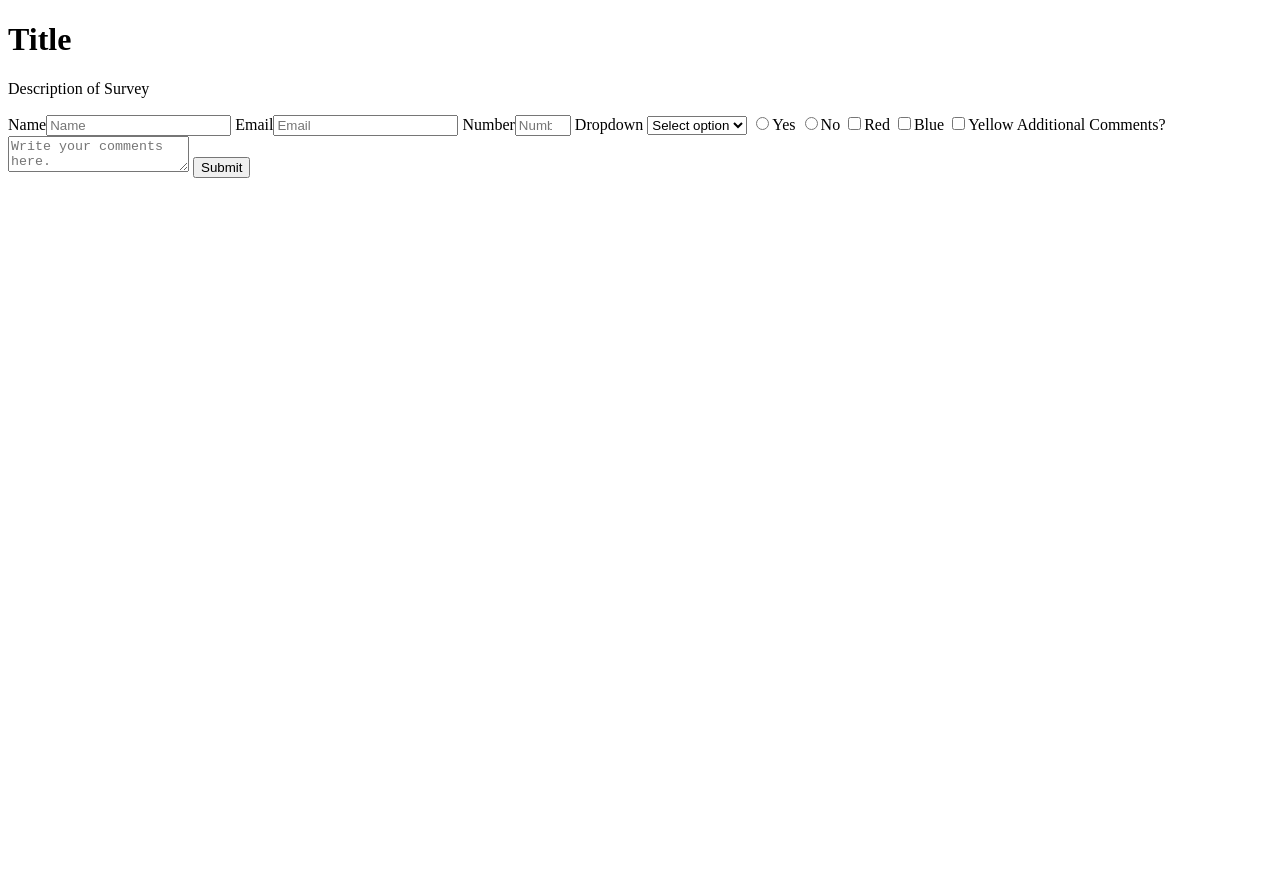
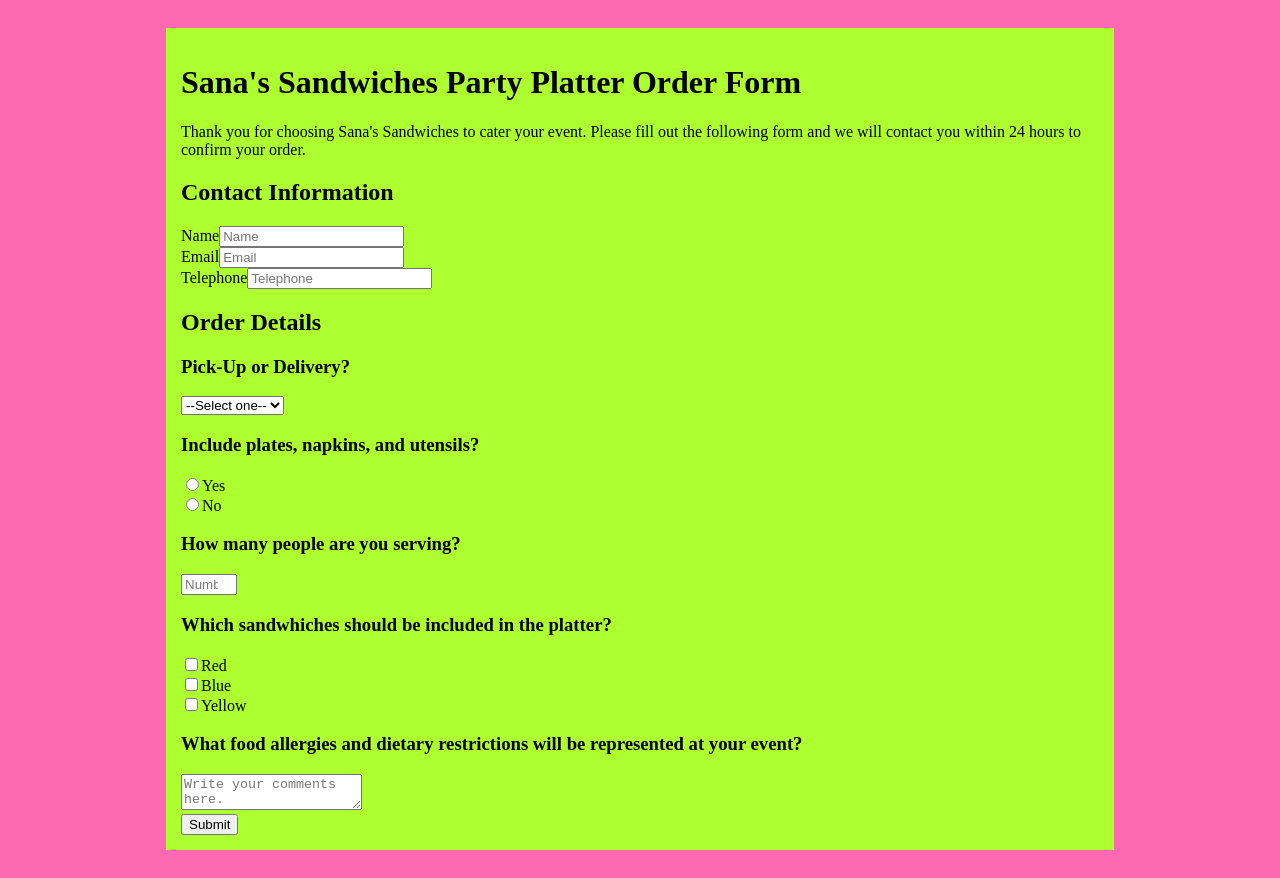
Before and after one commit to tinalr/FCC_survey-form, a plain HTML site: page index.html in a window 1280 px wide. Before the commit the page ends 800 px from the top, so only its background shows below. Drawn offline with Linux system fonts and the light colour scheme.

Commit message:
adjusted structure and theme of html, started applying CSS

```diff
--- a/index.html
+++ b/index.html
@@ -2,53 +2,64 @@
 <html>
     <head>
         <meta charset="UTF-8" lang="en">
-        <script src="https://cdn.freecodecamp.org/testable-projects-fcc/v1/bundle.js"></script>
-        <link rel="stylesheet" type="text/css" src="style.css">
+        <meta name="viewport" content="width=device-width, initial-scale=1">
+        <link rel="stylesheet" type="text/css" href="style.css">
         <title>Survey Form</title>
     </head>
 
     <body>
-        <h1 id="title">Title</h1>
-        <p id="description">Description of Survey</p>
+
         <form id="survey-form" action="">
+            <h1 id="title">Sana's Sandwiches Party Platter Order Form</h1>
+            <p id="description">Thank you for choosing Sana's Sandwiches to cater your event. Please fill out the following form and we will contact you within 24 hours to confirm your order.</p>
 
+            <h2>Contact Information</h2>
             <!--Fields-->
             <label id="name-label" for="name">Name<input type="text" placeholder="Name" name="name" id="name" required></label>
+            <br>
             <label id="email-label" for="email">Email<input type="email" placeholder="Email" name="email" id="email" required></label>
-            <label id="number-label" for="number">Number<input type="number" placeholder="Number" name="number" id="number" min="1" max="10" required></label>
+            <br>
+            <label id="tel-label" for="tel">Telephone<input type="tel" placeholder="Telephone" name="tel" id="tel" required></label>
+            <br>
 
+            <h2>Order Details</h2>
             <!--Dropdown-->
-            <label id="dropdown-label" for="dropdown">Dropdown
-                <select type="dropdown" placeholder="Email" name="dropdown" id="dropdown" required>
-                    <option disabled selected value>Select option</option>
-                    <option value="1">Option 1</option>
-                    <option value="2">Option 2</option>
+            <label id="dropdown-label" for="dropdown"><h3>Pick-Up or Delivery?</h3>
+                <select type="dropdown" name="dropdown" id="dropdown" required>
+                    <option disabled selected value>--Select one--</option>
+                    <option value="1">Pick-Up</option>
+                    <option value="2">Delivery</option>
                 </select>
             </label>
+            <br>
 
             <!--Radio Buttons-->
+            <h3>Include plates, napkins, and utensils?</h3>
             <label id="radio-label-yes" for="radio-yes">
                 <input id="radio-yes" type="radio" name="radio" value="yes">Yes
-            </label>
+            </label><br>
             <label id="radio-label-no" for="radio-no">
                 <input id="radio-no" type="radio" name="radio" value="no">No
-            </label>
+            </label><br>
+
+            <label id="number-label" for="number"><h3>How many people are you serving?</h3><input type="number" placeholder="Number" name="number" id="number" min="1" max="10" required></label><br>
 
             <!--Checkboxes-->
+            <h3>Which sandwhiches should be included in the platter?</h3>
             <label id="checkbox-label-red" for="checkbox-red">
                 <input id="checkbox-red" type="checkbox" name="checkbox" value="red">Red
-            </label>
+            </label><br>
             <label id="checkbox-label-blue" for="checkbox-blue">
                 <input id="checkbox-blue" type="checkbox" name="checkbox" value="blue">Blue
-            </label>
+            </label><br>
             <label id="checkbox-label-yellow" for="checkbox-yellow">
                 <input id="checkbox-yellow" type="checkbox" name="checkbox" value="yellow">Yellow
-            </label>
+            </label><br>
 
             <!--TextArea-->
-            <label>Additional Comments?
+            <label><h3>What food allergies and dietary restrictions will be represented at your event?</h3>
                 <textarea id="textarea" name="textarea" placeholder="Write your comments here."></textarea>
-            </label>
+            </label><br>
 
             <!--Submit-->
             <button id="submit" type="submit">Submit</button>
--- a/style.css
+++ b/style.css
@@ -0,0 +1,11 @@
+#survey-form {
+    background-color: greenyellow;
+    width: 75%;
+    padding: 15px;
+}
+body {
+    background-color: hotpink;
+    padding: 20px;
+    display: flex;
+    justify-content: center;
+}
```
Also changed, not shown: 1 other file.
